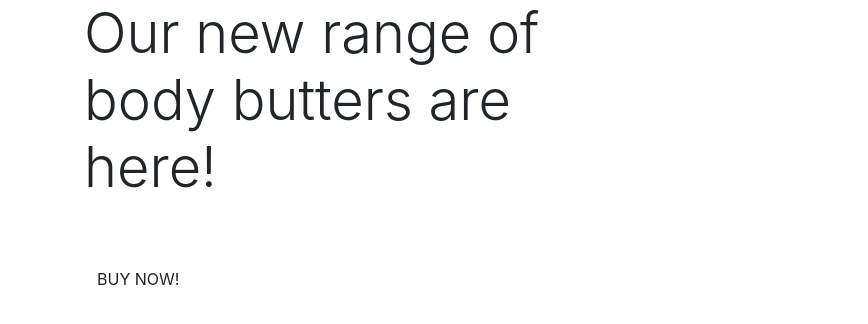
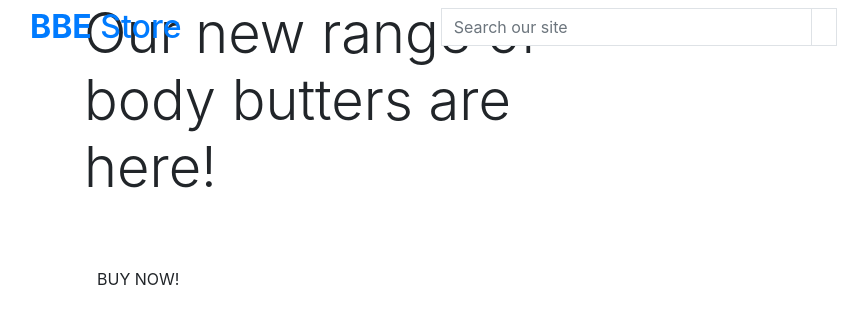
Before and after one commit to BAkinmarin/bbe-store, a Django app: page / in a window 1280 px wide. Shown: the top 324 px of the page, without its empty margins (1-869 px from the left). Run offline with Django 5.2, Linux system fonts and the light colour scheme.

Commit message:
Add content to base.html

```diff
--- a/bbe_store/settings.py
+++ b/bbe_store/settings.py
@@ -25,7 +25,7 @@ SECRET_KEY = 'django-insecure-05opb)$$(&$%-k^hfzra8rp^cr4!z^x*9t%_)*i^1ezbk@27o1
 # SECRET_KEY = os.environ.get("SECRET_KEY")
 
 # SECURITY WARNING: don't run with debug turned on in production!
-DEBUG = True
+DEBUG = False
 
 ALLOWED_HOSTS = ['127.0.0.1', '.herokuapp.com']
 
--- a/templates/allauth/base.html
+++ b/templates/allauth/base.html
@@ -39,7 +39,36 @@
 </head>
 
 <body>
-        <header class="container-fluid fixed-top"></header>
+    <header class="container-fluid fixed-top">
+        <div class="row">
+            <div class="col-12 col-lg-4 my-auto py-1 py-lg-0 text-center text-lg-left">
+                <a href="{% url 'home' %}" class="nav-link main-logo-link">
+                    <h2 class="logo-font text-black my-0"><strong>BBE</strong> Store</h2>
+                </a>
+            </div>
+            <div class="col-12 col-lg-4 my-auto py-1 py-lg-0">
+                <form method="GET" action="">
+                    <div class="input-group w-100">
+                        <input class="form-control border border-black rounded-0" type="text" name="q"
+                            placeholder="Search our site">
+                        <div class="input-group-append">
+                            <button class="form-control btn btn-black border border-black rounded-0" type="submit">
+                                <span class="icon">
+                                    <i class="fas fa-search"></i>
+                                </span>
+                            </button>
+                        </div>
+                    </div>
+                </form>
+            </div>
+            <div class="col-12 col-lg-4 my-auto py-1 py-lg-0">
+                <ul class="list-inline list-unstyled text-center text-lg-right my-0">
+                    <li class="list-inline-item dropdown"></li>
+                    <li class="list-inline-item"></li>
+                </ul>
+            </div>
+        </div>
+    </header>
 
     {% if messages %}
     <div class="message-container"></div>
@@ -55,4 +84,5 @@
     {% endblock %}
 
 </body>
+
 </html>
```
Lines whose indentation alone changed are shown as unchanged.
